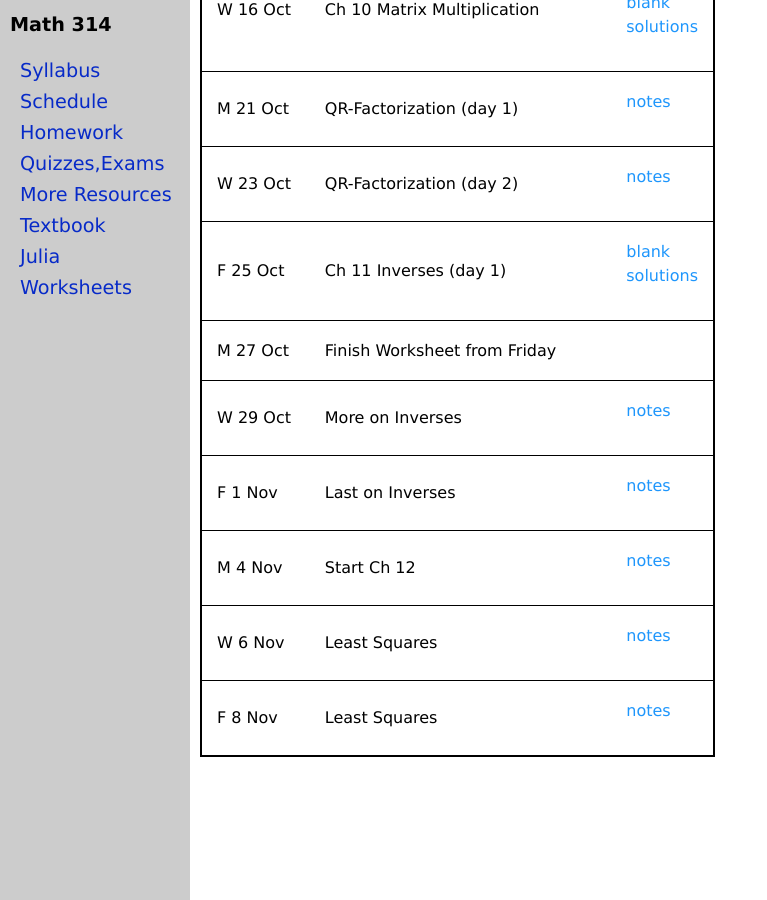
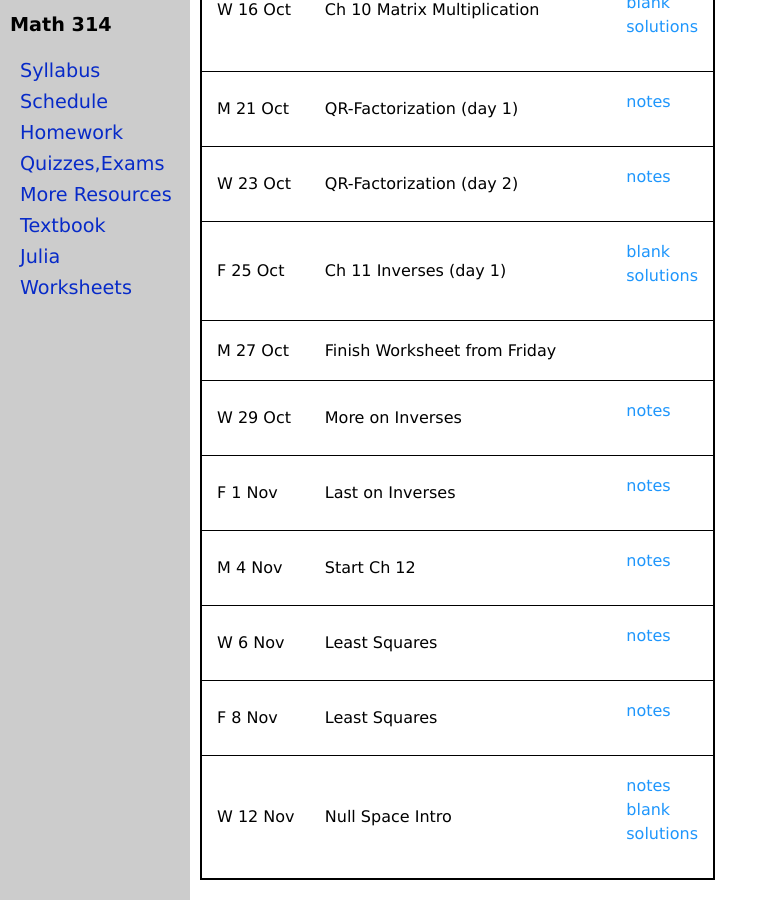
Before and after one commit to jrfaudree/LA, a Jekyll site: the page built from worksheets.md, in a window 1280 px wide and 900 px high, scrolled down 1914 px. Shown: the whole window, without its empty margins (0-767 px from the left). Built offline with Jekyll 4.4.1, drawn with Linux system fonts in a browser that asks for light colours.

Commit message:
Update worksheets.yml

```diff
--- a/_data/worksheets.yml
+++ b/_data/worksheets.yml
@@ -103,3 +103,8 @@ worksheets:
 - date: F 8 Nov
   name: Least Squares
   notes: Ch12-last.pdf
+- date: W 12 Nov
+  name: Null Space Intro
+  blank: M314_Intro_and_Null_Space.pdf
+  solutions: M314_Intro_and_Null_Space-s.pdf
+  notes: NullSpace.pdf
```
